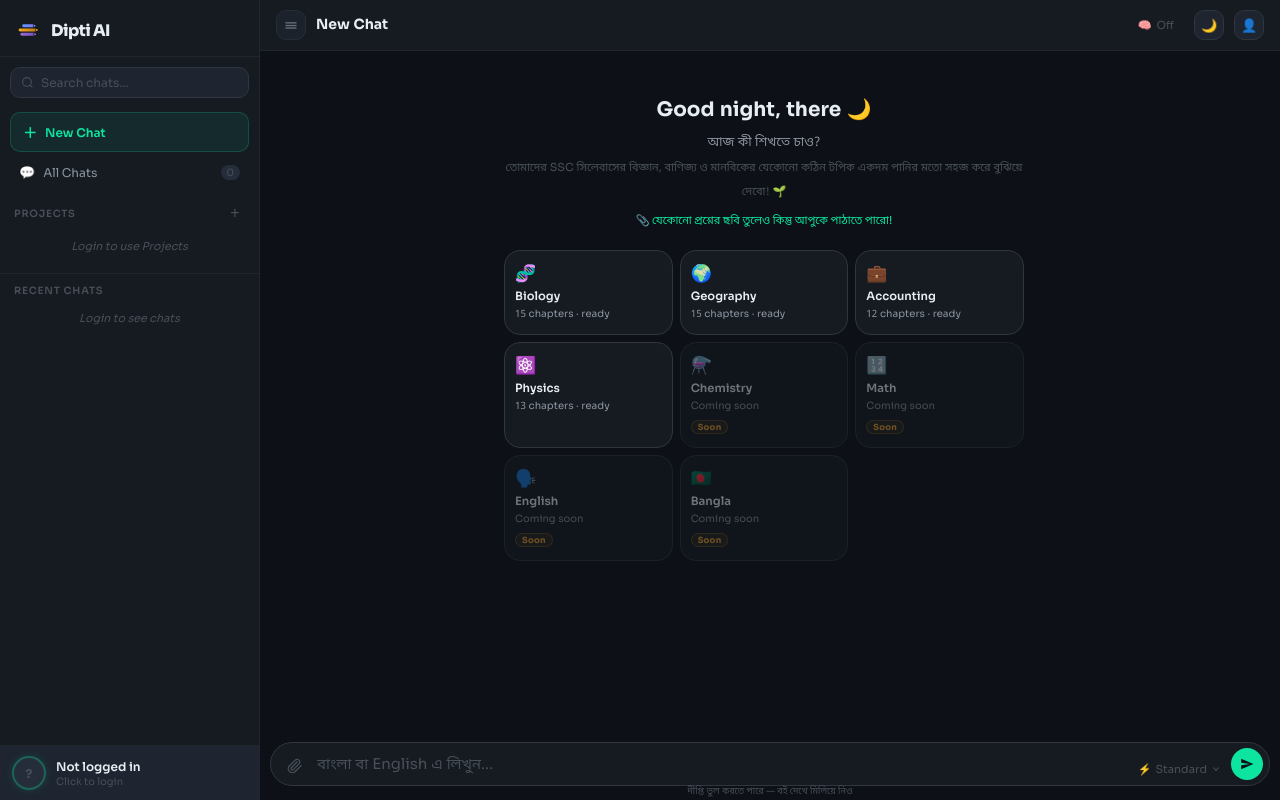
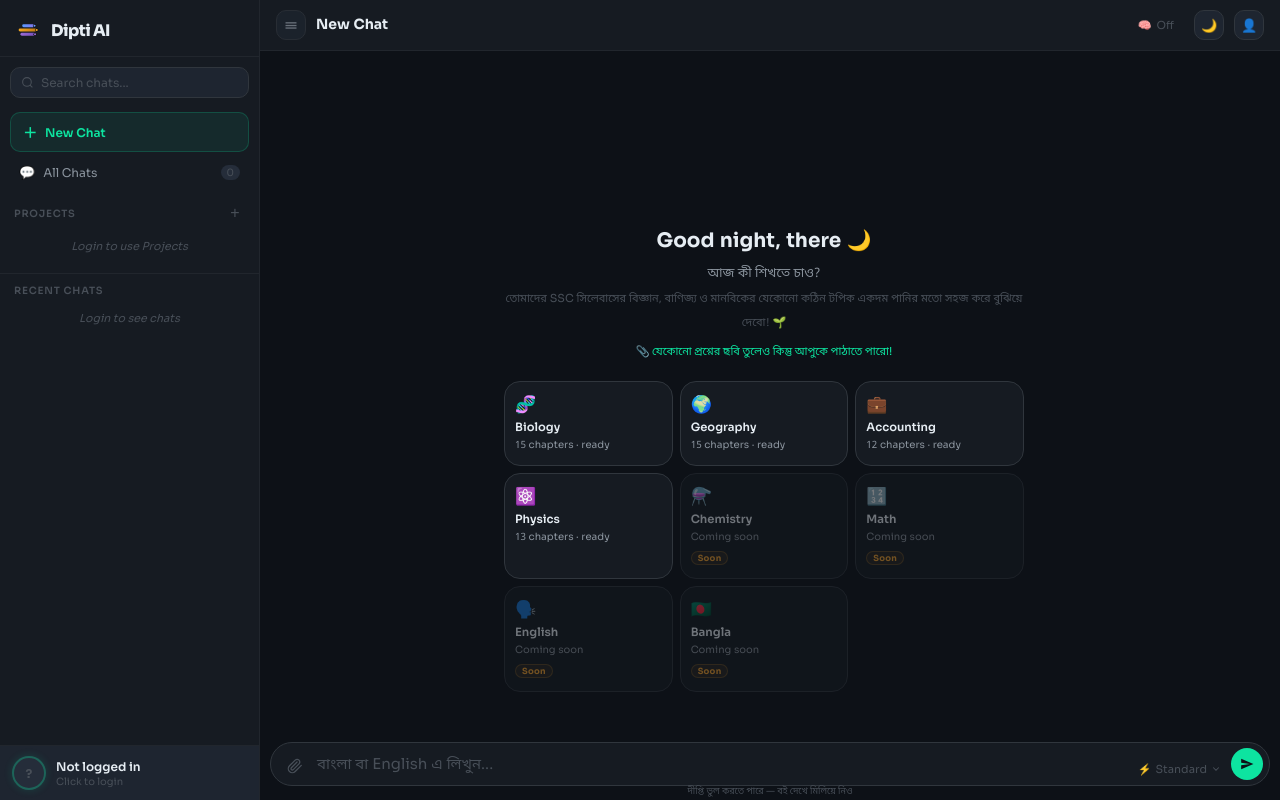
Before and after one commit to ibo-agentic/tech-ed, a Flask app: page / in a window 1280 px wide. Run offline with Flask 3, Linux system fonts and the light colour scheme; some libraries are stand-ins or nearby versions.

Commit message:
fix: push welcome content to bottom of chat area, eliminating dead gap
Co-Authored-By: Claude Sonnet 4.6 <noreply@anthropic.com>

```diff
--- a/templates/index.html
+++ b/templates/index.html
@@ -199,7 +199,7 @@
     #chat-box::-webkit-scrollbar{width:0;background:transparent;}
     #chat-box::-webkit-scrollbar-thumb{background:transparent;}
 
-    .welcome{text-align:center;margin:0 auto;padding:28px 20px 16px;animation:fadeUp .5s ease both;display:flex;flex-direction:column;align-items:center;max-width:580px;width:100%;}
+    .welcome{text-align:center;margin:auto auto 0;padding:28px 20px 16px;animation:fadeUp .5s ease both;display:flex;flex-direction:column;align-items:center;max-width:580px;width:100%;}
     .welcome h2{font-size:20px;font-weight:700;margin-bottom:7px;font-family:'Noto Sans Bengali','Sora',sans-serif;}
     .welcome .welcome-sub{font-size:13px;color:var(--text2);margin-bottom:8px;line-height:1.9;font-family:'Noto Sans Bengali','Sora',sans-serif;}
     .welcome .welcome-img-note{font-size:11px;color:var(--green);margin-bottom:22px;}
```
